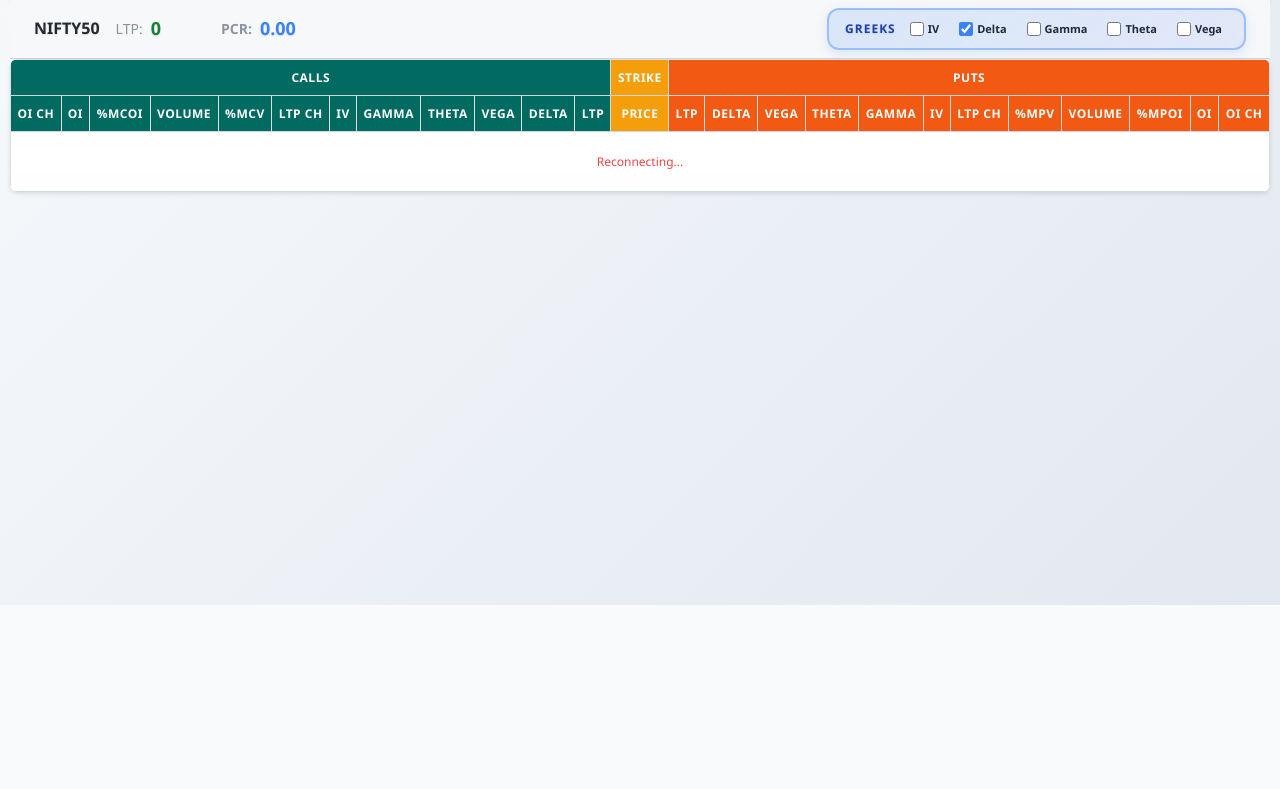
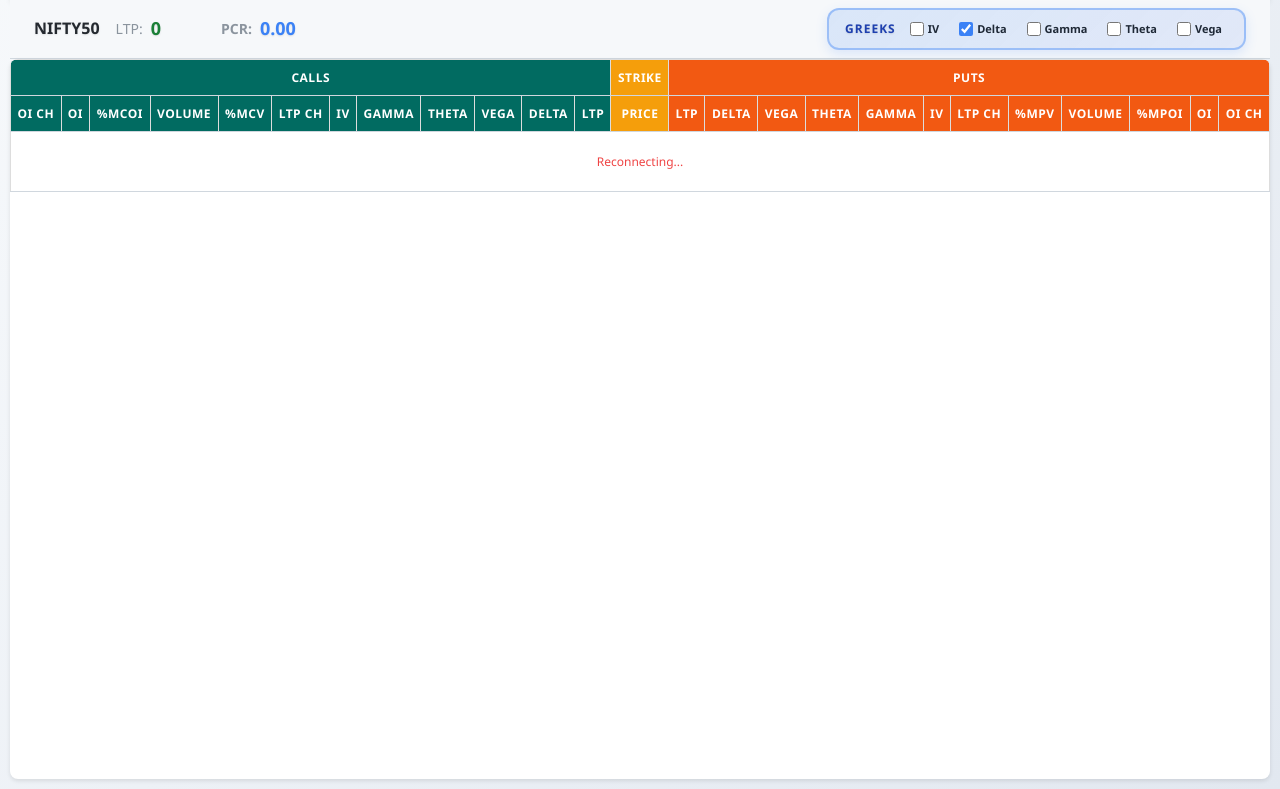
Before and after one commit to v9dlohar/Future-Traders, a Django app: template dashboard/templates/dashboard/optionchain.html in a window 1280 px wide. Shown: the part 212-1001 px from the top of the page. Before the commit the page ends 817 px from the top, so only its background shows below. Run offline with Django 5.2, Linux system fonts and the light colour scheme; the template is opened without the code that fills it, so the values that code supplies are empty; parts of the project's set-up code (start-up, migrations or seed data) failed here and were passed over.

Commit message:
Adjust table container height for better layout

```diff
--- a/dashboard/templates/dashboard/optionchain.html
+++ b/dashboard/templates/dashboard/optionchain.html
@@ -29,7 +29,7 @@
         .symbol-name { font-size: 16px; font-weight: 700; color: #24292f; text-shadow: 0 1px 2px rgba(0, 0, 0, 0.1); }
         .ltp-info { display: flex; align-items: center; gap: 8px; }
         .ltp-value { font-size: 18px; font-weight: 800; color: #1a7f37; text-shadow: 0 1px 2px rgba(0, 0, 0, 0.1); }
-        .table-container { background: #ffffff; margin: 0; overflow-x: auto; overflow-y: visible; position: sticky; top: 80px; transition: all 0.3s ease; }
+        .table-container { background: #ffffff; margin: 0; overflow-x: auto; height: calc(100vh - 80px); overflow-y: auto; position: sticky; top: 80px; transition: all 0.3s ease; }
         table { width: 100%; border-collapse: collapse; font-size: 12px; table-layout: auto; }
         th { background: #f6f8fa; color: #656d76; padding: 10px 8px; text-align: center; font-weight: 700; font-size: 12px; border-bottom: 1px solid #d0d7de; position: sticky; top: 0; z-index: 10; text-transform: uppercase; letter-spacing: 0.5px; transition: all 0.3s ease; }
         td { padding: 8px 6px; text-align: center; border-bottom: 1px solid #d0d7de; font-size: 12px; transition: background 0.2s; }
```
